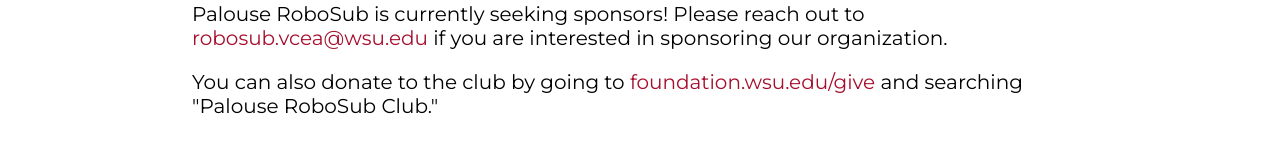
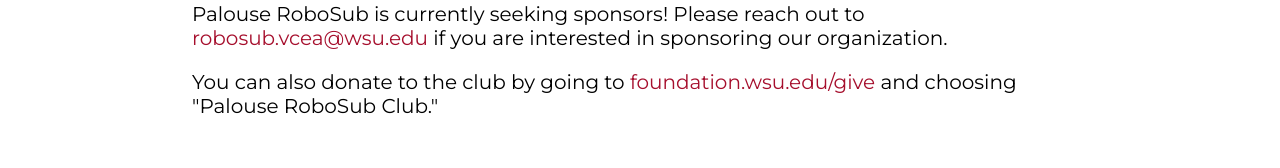
Before and after one commit to PalouseRobosub/website, a Next.js app: page /sponsors in a window 1280 px wide. Shown: the part 170-338 px from the top of the page. Built offline with nearby package versions, Linux system fonts and the light colour scheme.

Commit message:
Update page.mdx

```diff
--- a/app/(main)/sponsors/page.mdx
+++ b/app/(main)/sponsors/page.mdx
@@ -2,4 +2,4 @@
 
 Palouse RoboSub is currently seeking sponsors! Please reach out to [robosub.vcea@wsu.edu](mailto:robosub.vcea@wsu.edu) if you are interested in sponsoring our organization.
 
-You can also donate to the club by going to [foundation.wsu.edu/give](https://foundation.wsu.edu/give/) and searching "Palouse RoboSub Club."
+You can also donate to the club by going to [foundation.wsu.edu/give](https://foundation.wsu.edu/give/?fund=ffdf2195-2497-4361-b697-44e5024bf0b0) and choosing "Palouse RoboSub Club."
```
